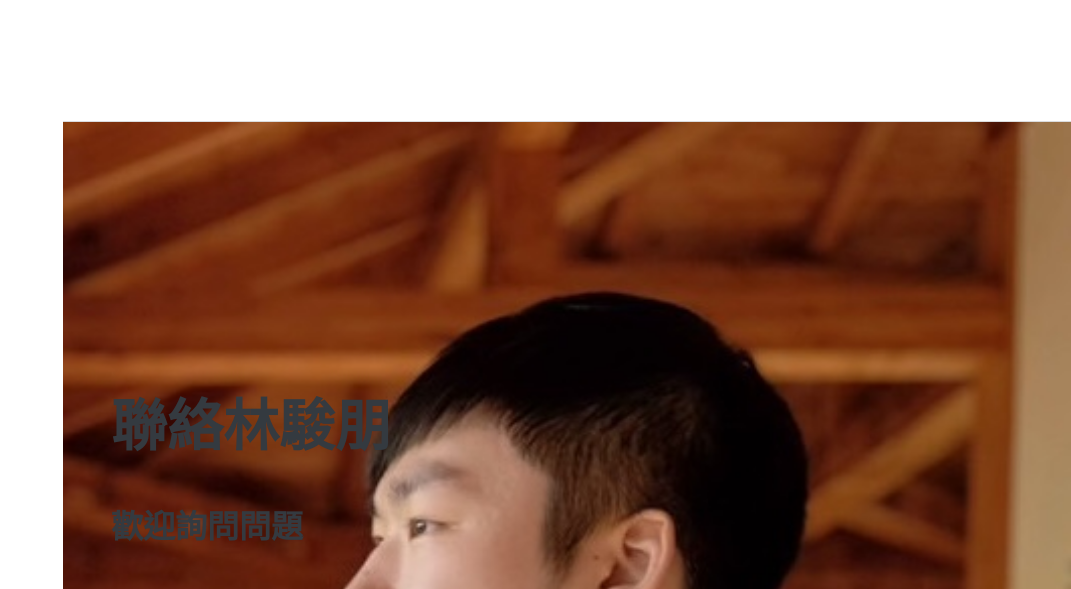
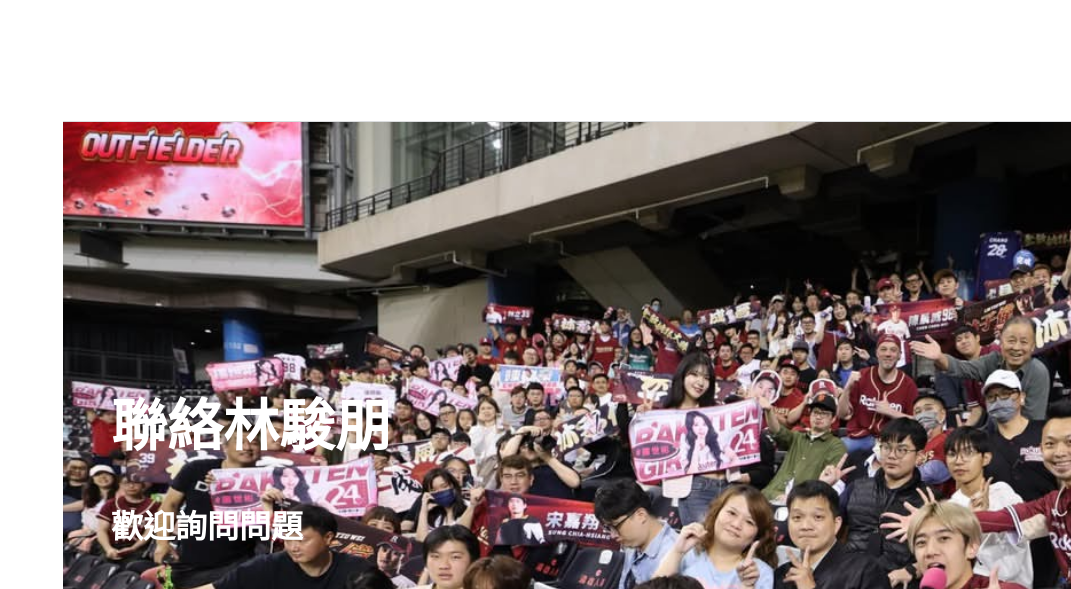
Before and after one commit to jim22334/jim22334.github.io, a plain HTML site: page index.html in a window 1280 px wide. Shown: the part 4250-4839 px from the top of the page, without its empty margins (209-1280 px from the left). Drawn offline with nearby package versions, Linux system fonts and the light colour scheme; files whose address does not match are found by name; a web font is replaced by a local one.

Commit message:
更換背景圖

```diff
--- a/css/mystyles.css
+++ b/css/mystyles.css
@@ -35,3 +35,11 @@ section#about.resume-section{
 .jimserif{
     font-family: "Noto Serif TC", serif;
 }
+.jimcallmebg{
+    background-image: url("../assets/img/01.JPG");
+    background-size:cover ;
+    background-repeat:no-repeat ;
+}
+.white{
+    color: white;
+}
--- a/index.html
+++ b/index.html
@@ -203,10 +203,10 @@
             </section>
             <hr class="m-0" />
             <!-- Awards-->
-            <section class="resume-section jimcallme" id="cta">
+            <section class="resume-section jimcallmebg" id="cta">
                 <div class="resume-section-content">
-                    <h2 class="mb-5">聯絡林駿朋</h2>
-                    <h3>歡迎詢問問題</h3>
+                    <h2 class="mb-5 white">聯絡林駿朋</h2>
+                    <h3 class="white">歡迎詢問問題</h3>
                     <!--<ul class="fa-ul mb-0">
                         <li>
                             <span class="fa-li"><i class="fas fa-trophy text-warning"></i></span>
```
